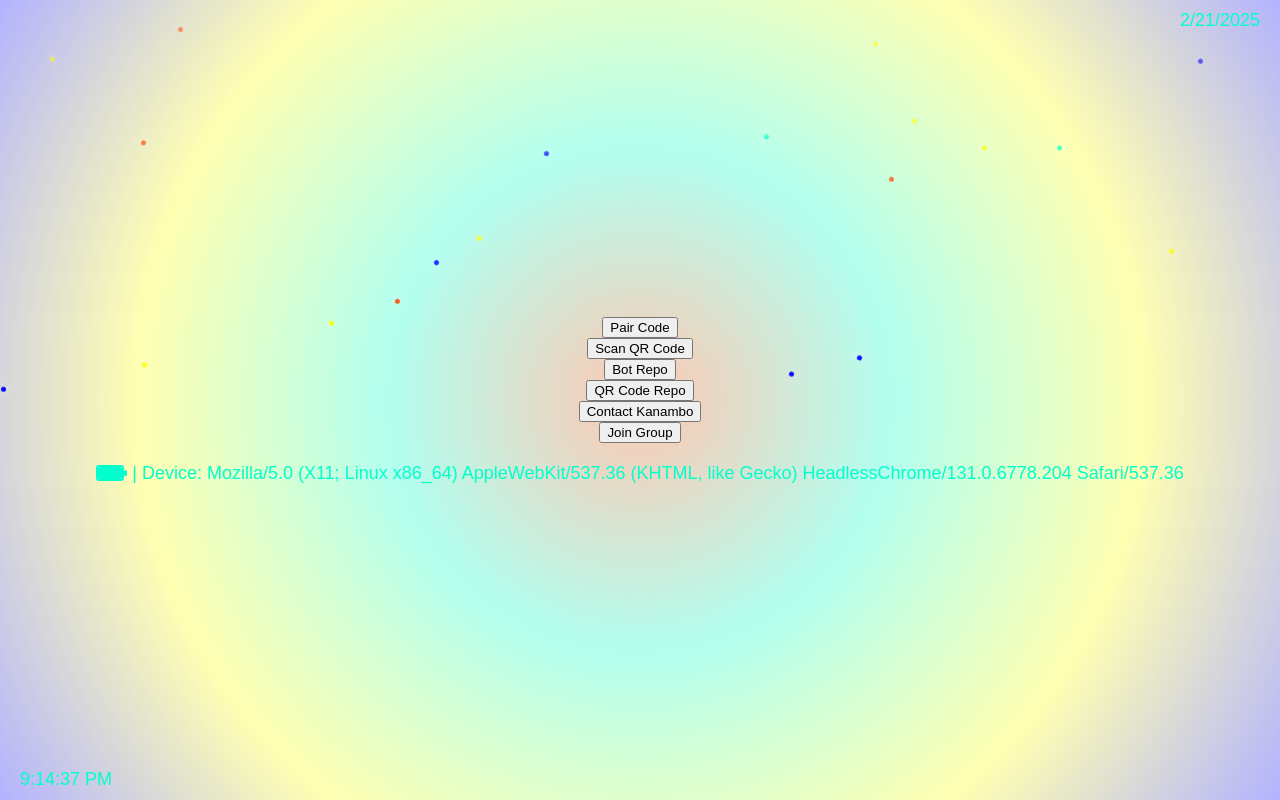
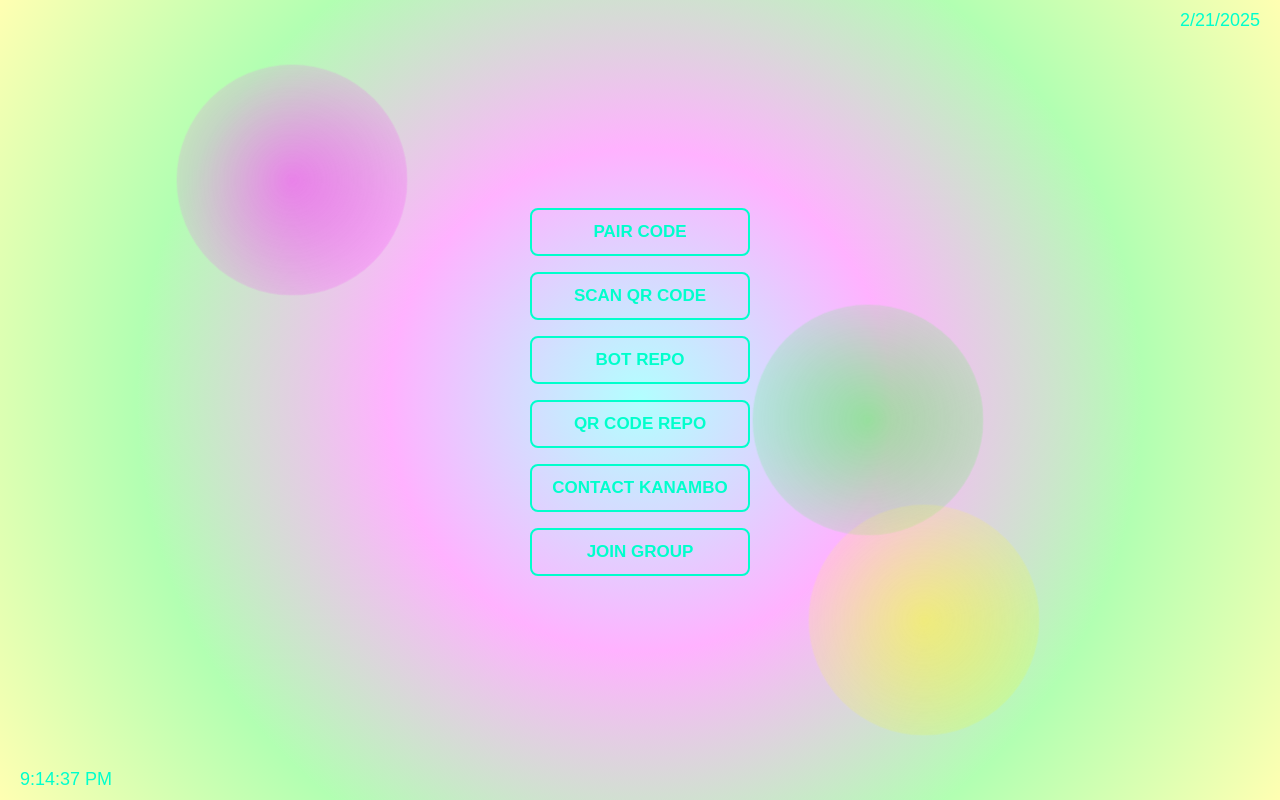
Before and after one commit to Kanambp/KANAMBO-QR, a website: page kanambopage.html in a window 1280 px wide. Drawn offline with Linux system fonts and the light colour scheme.

Commit message:
Update kanambopage.html

```diff
--- a/kanambopage.html
+++ b/kanambopage.html
@@ -3,7 +3,7 @@
   <meta charset="UTF-8">
   <title>KANAMBO TECH</title>
   <meta name="viewport" content="width=device-width, initial-scale=1.0">  <style>
-    /* Background Styling with Sparkling Effects */
+    /* Background Styling with Neon Rays */
     body {
       display: flex;
       flex-direction: column;
@@ -11,31 +11,32 @@
       justify-content: center;
       height: 100vh;
       margin: 0;
-      background: radial-gradient(circle, rgba(255, 69, 0, 0.3), rgba(0, 255, 204, 0.3), rgba(255, 255, 0, 0.3), rgba(0, 0, 255, 0.3));
+      background: radial-gradient(circle, rgba(0, 255, 255, 0.3), rgba(255, 0, 255, 0.3), rgba(0, 255, 0, 0.3), rgba(255, 255, 0, 0.3));
       overflow: hidden;
       position: relative;
     }
 
-    @keyframes sparks {
-      0% { transform: translateY(0) rotate(0deg); opacity: 1; }
-      100% { transform: translateY(-100vh) rotate(360deg); opacity: 0; }
+    @keyframes neon-rays {
+      0% { transform: scale(1); opacity: 0.6; }
+      50% { transform: scale(1.2); opacity: 1; }
+      100% { transform: scale(1); opacity: 0.6; }
     }
 
-    .sparks {
+    .rays {
       position: absolute;
-      width: 5px;
-      height: 5px;
-      background: white;
+      width: 200px;
+      height: 200px;
+      background: radial-gradient(circle, rgba(0, 255, 255, 0.6), transparent);
       border-radius: 50%;
-      box-shadow: 0 0 10px rgba(255, 255, 255, 0.8);
-      animation: sparks 3s linear infinite;
+      animation: neon-rays 3s infinite alternate ease-in-out;
+      mix-blend-mode: screen;
     }
 
-    .sparks:nth-child(odd) { background: #ff4500; }
-    .sparks:nth-child(even) { background: #00ffcc; }
-    .sparks:nth-child(3n) { background: #ffff00; }
-    .sparks:nth-child(4n) { background: #0000ff; }
+    .rays:nth-child(1) { top: 10%; left: 15%; background: radial-gradient(circle, rgba(255, 0, 255, 0.6), transparent); }
+    .rays:nth-child(2) { top: 40%; left: 60%; background: radial-gradient(circle, rgba(0, 255, 0, 0.6), transparent); }
+    .rays:nth-child(3) { bottom: 10%; right: 20%; background: radial-gradient(circle, rgba(255, 255, 0, 0.6), transparent); }
 
+    /* Date, Time, and Battery Styling */
     #date {
       position: absolute;
       top: 10px;
@@ -63,63 +64,59 @@
       align-items: center;
     }
 
-    #battery-icon {
-      width: 24px;
-      height: 12px;
+    /* Modern Button Styling */
+    .btn {
+      width: 220px;
+      padding: 12px 20px;
+      background: transparent;
       border: 2px solid #00ffcc;
-      border-radius: 3px;
+      border-radius: 8px;
+      color: #00ffcc;
+      font-size: 17px;
+      font-family: 'Poppins', sans-serif;
+      text-transform: uppercase;
+      font-weight: 600;
+      cursor: pointer;
+      transition: 0.5s;
       position: relative;
-      margin-right: 8px;
+      margin-bottom: 16px;
+      overflow: hidden;
     }
 
-    #battery-icon::after {
+    .btn::before {
       content: "";
       position: absolute;
-      top: 50%;
-      right: -5px;
-      width: 3px;
-      height: 6px;
+      top: 0;
+      left: 0;
+      width: 100%;
+      height: 100%;
       background: #00ffcc;
-      transform: translateY(-50%);
-      border-radius: 2px;
+      transform: scaleX(0);
+      transform-origin: left;
+      transition: transform 0.4s ease-in-out;
+      z-index: -1;
     }
 
-    #battery-level {
-      height: 100%;
-      background: #00ffcc;
-      border-radius: 2px;
+    .btn:hover::before {
+      transform: scaleX(1);
+    }
+
+    .btn:hover {
+      color: black;
+      box-shadow: 0 0 15px #00ffcc, 0 0 30px #00ffcc;
     }
   </style></head>
 <body>
-  <div id="date"></div>
-  <div id="time"></div>  <!-- Sparks Animation -->  <script>
-    for (let i = 0; i < 50; i++) {
-      let spark = document.createElement("div");
-      spark.className = "sparks";
-      spark.style.left = Math.random() * 100 + "vw";
-      spark.style.animationDuration = (Math.random() * 2 + 1) + "s";
-      document.body.appendChild(spark);
-    }
-  </script>  <!-- Modern Buttons --><button onclick="window.open('/pair')" class="btn">Pair Code</button> <button onclick="window.open('/kanamboqr')" class="btn">Scan QR Code</button> <button onclick="window.open('https://github.com/Kanambp/Kan-dreaded')" class="btn">Bot Repo</button> <button onclick="window.open('https://github.com/Kanambp/KANAMBO-QR')" class="btn">QR Code Repo</button> <button onclick="window.open('https://wa.me/254114148625')" class="btn">Contact Kanambo</button> <button onclick="window.open('https://chat.whatsapp.com/Byx7wdqizJXB79RKFKsefb')" class="btn">Join Group</button>
+  <div class="rays"></div>
+  <div class="rays"></div>
+  <div class="rays"></div>  <div id="date"></div>
+  <div id="time"></div>  <!-- Modern Buttons --><button onclick="window.open('/pair')" class="btn">Pair Code</button> <button onclick="window.open('/kanamboqr')" class="btn">Scan QR Code</button> <button onclick="window.open('https://github.com/Kanambp/Kan-dreaded')" class="btn">Bot Repo</button> <button onclick="window.open('https://github.com/Kanambp/KANAMBO-QR')" class="btn">QR Code Repo</button> <button onclick="window.open('https://wa.me/254114148625')" class="btn">Contact Kanambo</button> <button onclick="window.open('https://chat.whatsapp.com/Byx7wdqizJXB79RKFKsefb')" class="btn">Join Group</button>
 
-  <div id="info">
-    <div id="battery-icon"><div id="battery-level"></div></div>
-    <span id="battery-status"></span>
-    <span id="device-info"></span>
-  </div>  <script>
+  <script>
     function updateInfo() {
       let now = new Date();
       document.getElementById("date").innerText = now.toLocaleDateString();
       document.getElementById("time").innerText = now.toLocaleTimeString();
-
-      navigator.getBattery().then(function(battery) {
-        let batteryLevel = Math.round(battery.level * 100);
-        document.getElementById("battery-status").innerText = "Battery: " + batteryLevel + "%";
-        document.getElementById("battery-level").style.width = batteryLevel + "%";
-      });
-
-      let deviceInfo = navigator.userAgent;
-      document.getElementById("device-info").innerText = " | Device: " + deviceInfo;
     }
 
     setInterval(updateInfo, 1000);
```
